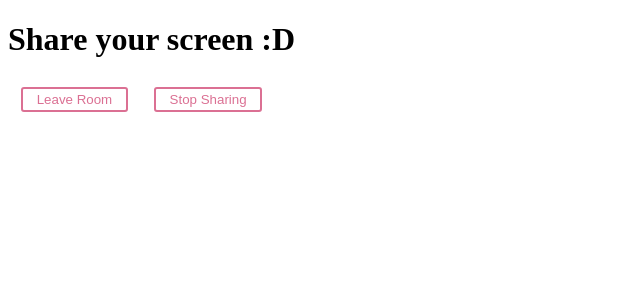
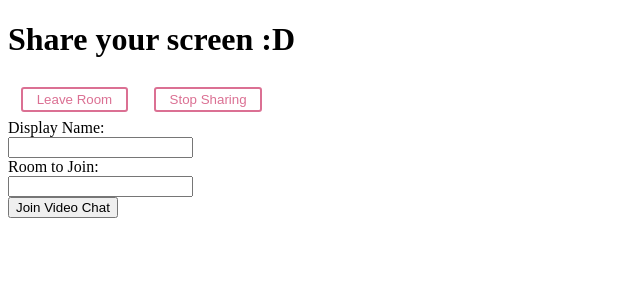
Before and after one commit to jimmylu1/screen-share, a React app: page / in a window 1280 px wide. Shown: the top 300 px of the page, without its empty margins (0-640 px from the left). Built offline with nearby package versions, Linux system fonts and the light colour scheme; the HTML template or start-up script is replaced by a standard one.

Commit message:
fix generating token

```diff
--- a/client/src/components/App.jsx
+++ b/client/src/components/App.jsx
@@ -1,5 +1,51 @@
-import React, { Component } from 'react';
-import {Button} from '../styled-components/Styled_components.jsx';
+import React, { Component, useState } from "react";
+import { Button } from "../styled-components/Styled_components.jsx";
+import axios from "axios";
+import regeneratorRuntime from "regenerator-runtime";
+
+const StartForm = () => {
+  const [name, setName] = useState("");
+  const [room, setRoom] = useState("");
+
+  const handleSubmit = async e => {
+    e.preventDefault();
+    const res = await axios({
+      method: "POST",
+      url: "https://pistachio-markhor-9452.twil.io/generate-token",
+      data: {
+        identity: name
+      }
+    });
+    console.log(res);
+  };
+  return (
+    <form onSubmit={handleSubmit}>
+      <label htmlFor="name">
+        Display Name: <br />
+        <input
+          type="text"
+          id="name"
+          name="name"
+          value={name}
+          onChange={e => setName(e.target.value)}
+        />
+      </label>
+      <br />
+      <label htmlFor="room">
+        Room to Join: <br />
+        <input
+          type="text"
+          id="room"
+          name="room"
+          value={room}
+          onChange={e => setRoom(e.target.value)}
+        />
+      </label>
+      <br />
+      <button type="submit">Join Video Chat</button>
+    </form>
+  );
+};
 
 export default class App extends Component {
   render() {
@@ -7,11 +53,20 @@ export default class App extends Component {
       <div>
         <div>
           <h1>Share your screen :D</h1>
-
         </div>
         <Button>Leave Room</Button>
         <Button>Stop Sharing</Button>
+        <StartForm />
       </div>
     );
   }
 }
+
+/*
+TO DO:
+
+1. show local video
+2. connect to room (remove)
+3. show participant video on screen (remove)
+4. handle events
+*/
--- a/client/src/components/Container.jsx
+++ b/client/src/components/Container.jsx
@@ -51,6 +51,7 @@ export default class Container extends Component {
       });
       //if disconnected, stop video, audio, screen share
       videoRoom.on("disconnected", () => {
+        //need to stop video, audio, screen => still need to implement
         this.stopVideoTrack();
         this.stopAudioTrack();
         this.stopScreenTrack();
--- a/package.json
+++ b/package.json
@@ -28,6 +28,7 @@
     "nodemon": "^1.19.2",
     "react": "^16.10.1",
     "react-dom": "^16.10.1",
+    "regenerator-runtime": "^0.13.5",
     "serialize-javascript": ">=2.1.1",
     "styled-components": "^5.0.1",
     "twilio": "^3.39.4",
```
Also changed, not shown: client/src/index.jsx (+4 -4 lines), 2 other files (tests, documents, lock files or other folders).
